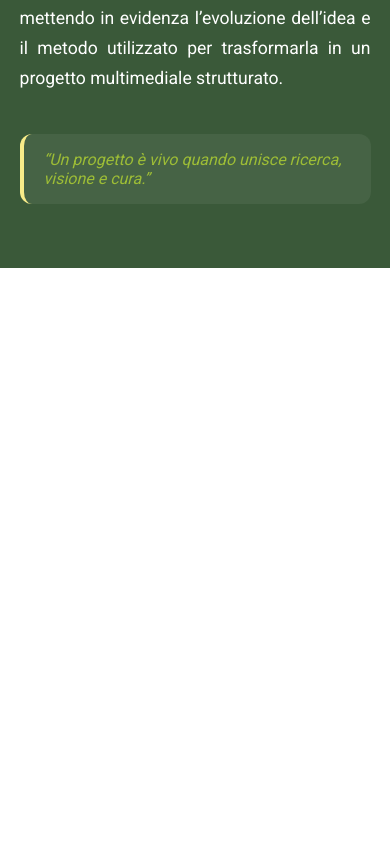
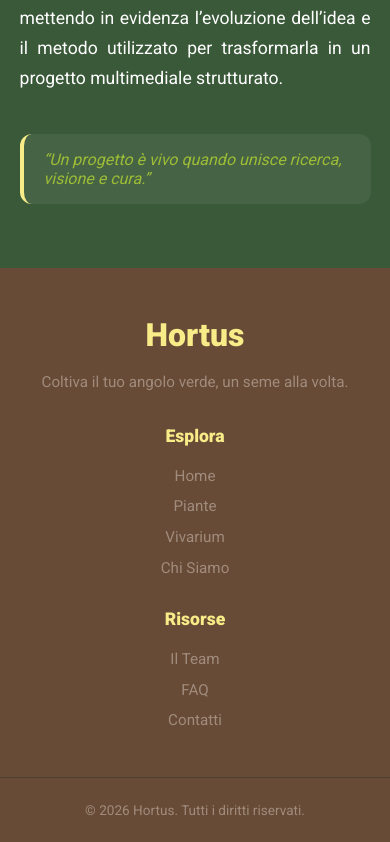
Before and after one commit to panna0/hortus, a Next.js app: page /aboutUs in a window 390 px wide. Shown: the part 2041-2883 px from the top of the page. Before the commit the page ends 2309 px from the top, so only its background shows below. Built offline with nearby package versions, Linux system fonts and the light colour scheme.

Commit message:
Add Footer component with responsive styles and color mapping

```diff
--- a/src/app/aboutHortus/page.module.scss
+++ b/src/app/aboutHortus/page.module.scss
@@ -6,7 +6,7 @@
     min-height: 100vh;
     width: 100vw;
     padding-top: 10rem;
-    padding-bottom: 4rem;
+
     display: flex;
     flex-direction: column;
     align-items: center;
@@ -88,3 +88,15 @@
         opacity: 0.7;
     }
 }
+
+
+.footer {
+  width: 100vw;
+  background-color: color("lightGround");
+  padding: 4rem 0 0 0;
+  margin-top: 4rem;
+
+  @media (max-width: 768px) {
+    padding: 3rem 0 0 0;
+  }
+}
--- a/src/app/aboutUs/page.jsx
+++ b/src/app/aboutUs/page.jsx
@@ -3,8 +3,16 @@ import style from './page.module.scss';
 import Link from 'next/link';
 import logo from '../../../public/logo 2.png';
 import Image from 'next/image';
+import Footer from '../../components/footer/Footer';
 
 const AboutHortus = () => {
+
+  const colorsMap = {
+    'Calma': {primary: '#9DBD36', secondary: '#F8EC89', ground: '#4E3F34', grass: '#3A5939', lightGround : '#674B36', lightGround2 : '#8E6E56', stone : '#A08B7C', card1: '#A9C5E3', card2: '#E8E438', card3: '#9DBD36'},
+    'Rabbia': {primary: '#c39b11', secondary: '#F8EC89', ground: '#721b22', grass: '#6e2b3a', lightGround : '#781f24', lightGround2 : '#c03d3f', stone : '#a52d3a', card1: '#A9C5E3', card2: '#E8E438', card3: '#9DBD36'},
+    'Tristezza': {primary: '#85b2c2ff', secondary: '#343a42ff', ground: '#33324a', grass: '#00485f', lightGround : '#37364c', lightGround2 : '#54606b', stone : '#787172', card1: '#A9C5E3', card2: '#E8E438', card3: '#9DBD36'},
+    'Angoscia': {primary: '#b1a843', secondary: '#d2aad9ff', ground: '#2f2452', grass: '#543a59', lightGround : '#543861ff', lightGround2 : '#847e46ff', stone : '#67576f', card1: '#8f529dff', card2: '#745e85ff', card3: '#6b744cff'},
+  }
     return (
       <div className={style.aboutPage}>
         <div className={style.contentWrapper}>
@@ -75,6 +83,7 @@ const AboutHortus = () => {
                 </div>
             </section>
         </div>
+        <Footer colors={colorsMap['Calma']} className={style.footer} />
       </div>
     );
 }
--- a/src/app/aboutUs/page.module.scss
+++ b/src/app/aboutUs/page.module.scss
@@ -6,7 +6,7 @@
     min-height: 100vh;
     width: 100vw;
     padding-top: 10rem;
-    padding-bottom: 4rem;
+
     display: flex;
     flex-direction: column;
     align-items: center;
@@ -178,3 +178,15 @@
     color: color("primary");
     font-style: italic;
 }
+
+
+.footer {
+  width: 100vw;
+  background-color: color("lightGround");
+  padding: 4rem 0 0 0;
+  margin-top: 4rem;
+
+  @media (max-width: 768px) {
+    padding: 3rem 0 0 0;
+  }
+}
--- a/src/app/page.module.scss
+++ b/src/app/page.module.scss
@@ -554,3 +554,19 @@
     max-width: 100%;
   }
 }
+
+
+
+.footer {
+  width: 100vw;
+  position: absolute;
+  top: 330vh;
+  transform: translateY(-10vh);
+  z-index: 7;
+  padding: 4rem 0 0 0;
+
+  @media (max-width: 768px) {
+    transform: translateY(-80vh);
+    padding: 3rem 0 0 0;
+  }
+}
--- a/src/app/vivarium/page.module.scss
+++ b/src/app/vivarium/page.module.scss
@@ -5,7 +5,7 @@
 .vivariumPage{
     height: fit-content;
     width: 100vw;
-    padding: 2rem;
+    padding: 2rem 0 0 0;
     @include vertical-flex;
     align-items: center;
     background: color("grass");
@@ -27,3 +27,14 @@
 
     scrollbar-width: none;
 }
+
+.footer {
+  width: 100vw;
+  background-color: color("lightGround");
+  padding: 4rem 0 0 0;
+  margin-top: 4rem;
+
+  @media (max-width: 768px) {
+    padding: 3rem 0 0 0;
+  }
+}
--- /dev/null
+++ b/src/components/footer/Footer.jsx
@@ -0,0 +1,45 @@
+import style from './footer.module.scss';
+
+const Footer = ({colors, className}) => {
+
+    return(
+        <footer
+        className={className}
+        style={{ backgroundColor: colors['lightGround'] }}
+        >
+        <div className={style.footerContent}>
+            <div className={style.footerBrand}>
+            <h3 style={{color: colors['secondary']}}>Hortus</h3>
+            <p style={{color: colors['stone']}}>Coltiva il tuo angolo verde, un seme alla volta.</p>
+            </div>
+
+            <div className={style.footerLinks}>
+            <h4 style={{color: colors['secondary']}}>Esplora</h4>
+            <a href="/" style={{color: colors['stone']}}>Home</a>
+            <a href="/plants" style={{color: colors['stone']}}>Piante</a>
+            <a href="/vivarium" style={{color: colors['stone']}}>Vivarium</a>
+            <a href="/aboutHortus" style={{color: colors['stone']}}>Chi Siamo</a>
+            </div>
+
+            <div className={style.footerLinks}>
+            <h4 style={{color: colors['secondary']}}>Risorse</h4>
+            <a href="/aboutUs" style={{color: colors['stone']}}>Il Team</a>
+            <a href="#" style={{color: colors['stone']}}>FAQ</a>
+            <a href="#" style={{color: colors['stone']}}>Contatti</a>
+            </div>
+
+
+        </div>
+
+        <div className={style.footerBottom} style={{borderTopColor: colors['ground']}}>
+            <p style={{color: colors['stone']}}>© 2026 Hortus. Tutti i diritti riservati.</p>
+        </div>
+        </footer>
+
+    );
+
+
+}
+
+
+export default Footer;
--- /dev/null
+++ b/src/components/footer/footer.module.scss
@@ -0,0 +1,107 @@
+// Footer Section
+.footer {
+  width: 100vw;
+  position: absolute;
+  top: 330vh;
+  transform: translateY(-10vh);
+  z-index: 7;
+  padding: 4rem 0 0 0;
+
+  @media (max-width: 768px) {
+    transform: translateY(-80vh);
+    padding: 3rem 0 0 0;
+  }
+}
+
+.footerContent {
+  display: grid;
+  grid-template-columns: 2fr 1fr 1fr 1fr;
+  gap: 3rem;
+  max-width: 1200px;
+  margin: 0 auto;
+  padding: 0 2rem 3rem 2rem;
+
+  @media (max-width: 768px) {
+    grid-template-columns: 1fr 1fr;
+    gap: 2rem;
+  }
+
+  @media (max-width: 480px) {
+    grid-template-columns: 1fr;
+    text-align: center;
+  }
+}
+
+.footerBrand {
+  h3 {
+    font-size: 2rem;
+    font-weight: 900;
+    margin: 0 0 1rem 0;
+  }
+
+  p {
+    font-size: 0.95rem;
+    line-height: 1.6;
+    margin: 0;
+  }
+}
+
+.footerLinks {
+  display: flex;
+  flex-direction: column;
+  gap: 0.8rem;
+
+  h4 {
+    font-size: 1.1rem;
+    font-weight: 700;
+    margin: 0 0 0.5rem 0;
+  }
+
+  a {
+    text-decoration: none;
+    font-size: 0.95rem;
+    transition: opacity 0.3s ease;
+
+    &:hover {
+      opacity: 0.7;
+    }
+  }
+}
+
+.footerSocial {
+  h4 {
+    font-size: 1.1rem;
+    font-weight: 700;
+    margin: 0 0 1rem 0;
+  }
+}
+
+.socialIcons {
+  display: flex;
+  gap: 1rem;
+
+  a {
+    font-size: 1.5rem;
+    text-decoration: none;
+    transition: transform 0.3s ease;
+
+    &:hover {
+      transform: scale(1.2);
+    }
+  }
+
+  @media (max-width: 480px) {
+    justify-content: center;
+  }
+}
+
+.footerBottom {
+  border-top: 1px solid;
+  padding: 1.5rem 2rem;
+  text-align: center;
+
+  p {
+    margin: 0;
+    font-size: 0.85rem;
+  }
+}
```
Also changed, not shown: src/app/aboutHortus/page.jsx (+13 -0 lines), src/app/page.jsx (+4 -3 lines), src/app/vivarium/page.jsx (+8 -1 lines).
